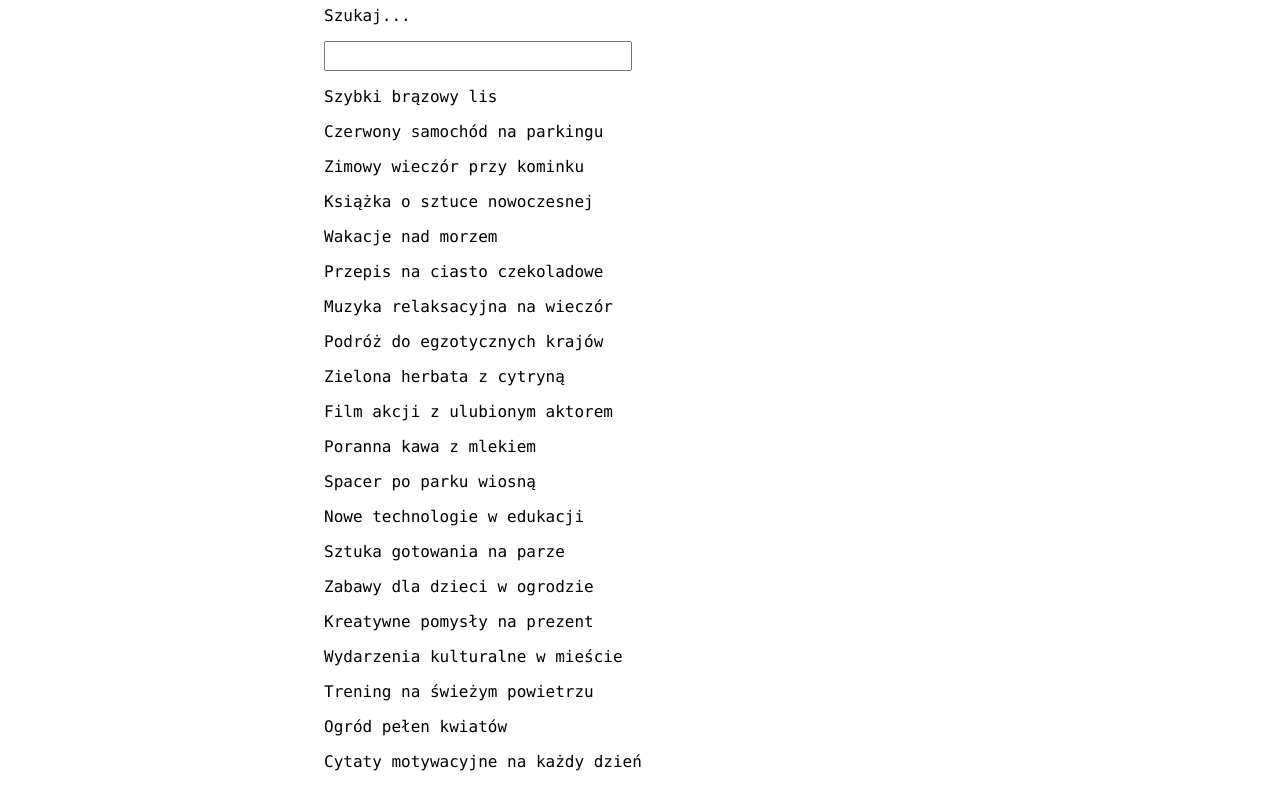
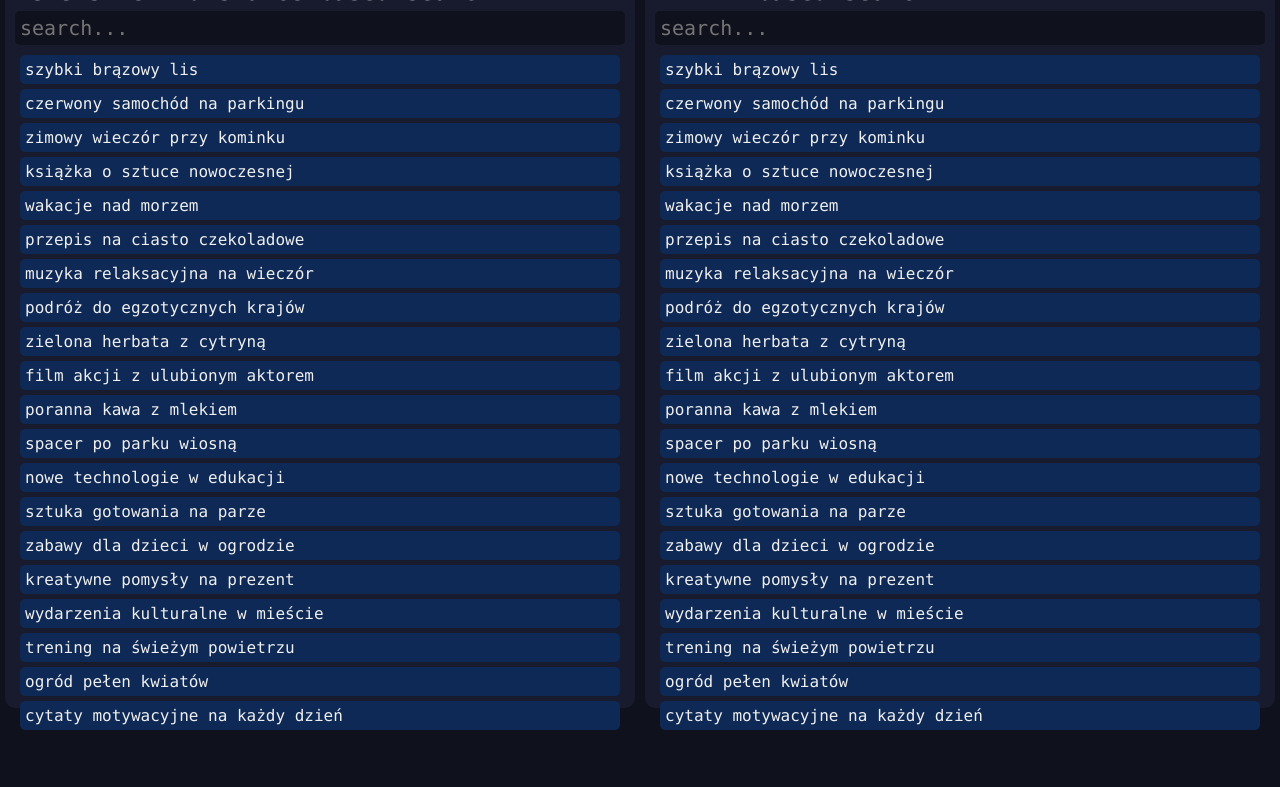
Before and after one commit to Tonny-1001/SearchAlgorithms, a plain HTML site: page index.html in a window 1280 px wide. Shown: the part 75-862 px from the top of the page. After the commit the page ends 805 px from the top, so only its background shows below. Drawn offline with Linux system fonts and the light colour scheme.

Commit message:
added tf-idf

```diff
--- a/index.html
+++ b/index.html
@@ -4,21 +4,33 @@
 <head>
     <meta charset="UTF-8">
     <meta name="viewport" content="width=device-width, initial-scale=1.0">
-    <title>Algorytm Levenshteina</title>
+    <title>Search Algorithms</title>
     <script src="./script.js" defer></script>
     <link rel="stylesheet" href="./style.css">
 </head>
 
 <body>
-    <h1>Algorytm Levenshteina</h1>
+    <h1>Search Algorithms</h1>
 
     <div class="container">
-        <p>Szukaj...</p>
-        <input type="text" id="query">
-    </div>
-    <div id="results">
+        <div class="algorithm levenshtein">
+            <h2>levenshtein distance based search</h2>
+            <input type="text" class="query" placeholder="search...">
+            <div class="results">
+
+            </div>
+        </div>
+
+        <div class="algorithm tf-idf">
+            <h2>TF-IDF based search</h2>
+            <input type="text" class="query" placeholder="search...">
+            <div class="results">
+
+            </div>
+        </div>
 
     </div>
+
 </body>
 
 </html>
--- a/script.js
+++ b/script.js
@@ -1,31 +1,32 @@
 const phrases = [
-    "Szybki brązowy lis",
-    "Czerwony samochód na parkingu",
-    "Zimowy wieczór przy kominku",
-    "Książka o sztuce nowoczesnej",
-    "Wakacje nad morzem",
-    "Przepis na ciasto czekoladowe",
-    "Muzyka relaksacyjna na wieczór",
-    "Podróż do egzotycznych krajów",
-    "Zielona herbata z cytryną",
-    "Film akcji z ulubionym aktorem",
-    "Poranna kawa z mlekiem",
-    "Spacer po parku wiosną",
-    "Nowe technologie w edukacji",
-    "Sztuka gotowania na parze",
-    "Zabawy dla dzieci w ogrodzie",
-    "Kreatywne pomysły na prezent",
-    "Wydarzenia kulturalne w mieście",
-    "Trening na świeżym powietrzu",
-    "Ogród pełen kwiatów",
-    "Cytaty motywacyjne na każdy dzień"
+    "szybki brązowy lis",
+    "czerwony samochód na parkingu",
+    "zimowy wieczór przy kominku",
+    "książka o sztuce nowoczesnej",
+    "wakacje nad morzem",
+    "przepis na ciasto czekoladowe",
+    "muzyka relaksacyjna na wieczór",
+    "podróż do egzotycznych krajów",
+    "zielona herbata z cytryną",
+    "film akcji z ulubionym aktorem",
+    "poranna kawa z mlekiem",
+    "spacer po parku wiosną",
+    "nowe technologie w edukacji",
+    "sztuka gotowania na parze",
+    "zabawy dla dzieci w ogrodzie",
+    "kreatywne pomysły na prezent",
+    "wydarzenia kulturalne w mieście",
+    "trening na świeżym powietrzu",
+    "ogród pełen kwiatów",
+    "cytaty motywacyjne na każdy dzień"
 ];
-
-// const phrases = ["/test", "/kot", "/pies", "/ciasto", "/pierogi"]
 
 document.addEventListener("DOMContentLoaded", function () {
     for (let phrase of phrases) {
-        document.getElementById("results").innerHTML += `<p>${phrase}</p>`
+        for (let resultBox of document.querySelectorAll(".results")) {
+            resultBox.innerHTML += `<p>${phrase}</p>`
+        }
+
     }
 })
 
@@ -65,6 +66,36 @@ function levenshteinDistance(a, b) {
     return matrix[a.length][b.length]
 }
 
+function termFrequency(term, doc) {
+    // calculate TF
+    let t_count = 0;
+    let doc_words = doc.split(" ");
+    for (let word of doc_words) {
+        if (term == word) {
+            t_count++;
+        }
+    }
+    return t_count / doc_words.length;
+
+}
+
+function inverseDocumentFrequency(term, docs) {
+    // calculate IDF
+    let doc_count = docs.length;
+    let docs_containing_term = 0;
+
+    for (let doc of docs) {
+        let doc_words = doc.split(" ")
+        for (let word of doc_words) {
+            docs_containing_term++;
+            break;
+        }
+    }
+
+    return doc_count / docs_containing_term;
+
+}
+
 function search(query, list, algorithm) {
     if (algorithm == "levenshtein") {
         let calculatedDistances = []
@@ -72,20 +103,49 @@ function search(query, list, algorithm) {
         for (let elem of list) {
             similarity = 1 - levenshteinDistance(elem, query) / Math.max(elem.length, query.length)
             calculatedDistances.push({
-                "phrase": elem,
-                "similarity": similarity
+                phrase: elem,
+                similarity: similarity
             })
         }
 
         return calculatedDistances.sort((a, b) => b.similarity - a.similarity)
+    } else if (algorithm == "tf-idf") {
+        let calculatedScores = [];
+        let lowerList = []
+        query = query.toLowerCase()
+        for (let elem of list) {
+            lowerList.push(elem.toLowerCase())
+        }
+
+        for (let elem of lowerList) {
+            similarity = 0
+            for (let word of query.split(" ")) {
+                similarity += termFrequency(word, elem) * inverseDocumentFrequency(word, lowerList)
+            }
+
+            calculatedScores.push({
+                phrase: elem,
+                similarity: similarity
+            })
+        }
+
+        return calculatedScores.sort((a, b) => b.similarity - a.similarity)
     }
 
 }
 
-document.getElementById("query").addEventListener("input", function () {
-    document.getElementById("results").innerHTML = ""
+document.querySelector(".levenshtein .query").addEventListener("input", function () {
+    document.querySelector(".levenshtein .results").innerHTML = ""
 
     for (let phrase of search(this.value, phrases, "levenshtein")) {
-        document.getElementById("results").innerHTML += `<p>${phrase.phrase} [${phrase.similarity}]</p>`
+        document.querySelector(".levenshtein .results").innerHTML += `<p>${phrase.phrase} [${phrase.similarity}]</p>`
     }
 })
+
+document.querySelector(".tf-idf .query").addEventListener("input", function () {
+    document.querySelector(".tf-idf .results").innerHTML = ""
+
+    for (let phrase of search(this.value, phrases, "tf-idf")) {
+        document.querySelector(".tf-idf .results").innerHTML += `<p>${phrase.phrase} [${phrase.similarity}]</p>`
+    }
+})
--- a/style.css
+++ b/style.css
@@ -1,23 +1,61 @@
 * {
-    font-family: Consolas
+    font-family: Consolas;
+    margin: 0;
+    padding: 0;
+}
+
+html {
+    height: 100%;
+}
+
+body {
+    height: 100vh;
+    margin: 0;
+}
+
+body {
+    background-color: rgb(15, 17, 29);
+
 }
 
 h1 {
     text-align: center;
+    color: rgb(239, 239, 239);
+
 }
 
 .container {
+    display: flex;
+    height: 90%;
+    color: rgb(239, 239, 239);
+}
+
+.algorithm {
+    margin: 5px;
+    padding: 10px;
+    border-radius: 10px;
+    background-color: rgb(24, 27, 46);
+    height: 100%;
     width: 50%;
-    margin: 0 auto;
 }
 
 input {
-    width: 300px;
+    width: 100%;
+    border: none;
+    background-color: rgb(15, 17, 29);
+    color: white;
+    border-radius: 5px;
     font-size: 20px;
+    outline: none;
+    padding: 5px;
+    margin: 5px 0;
+    box-sizing: border-box;
+    transition: border 100ms ease;
 }
 
-#results {
-    width: 50%;
-    margin: 0 auto;
-
+.results p {
+    background-color: rgb(14, 41, 85);
+    margin: 5px;
+    padding: 5px;
+    border-radius: 5px;
 }
```
